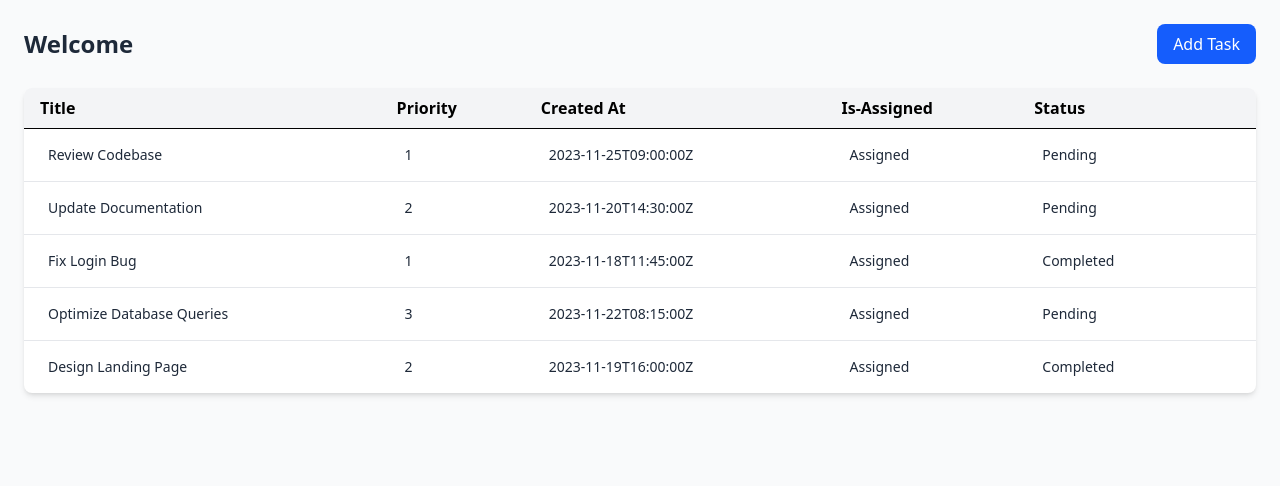
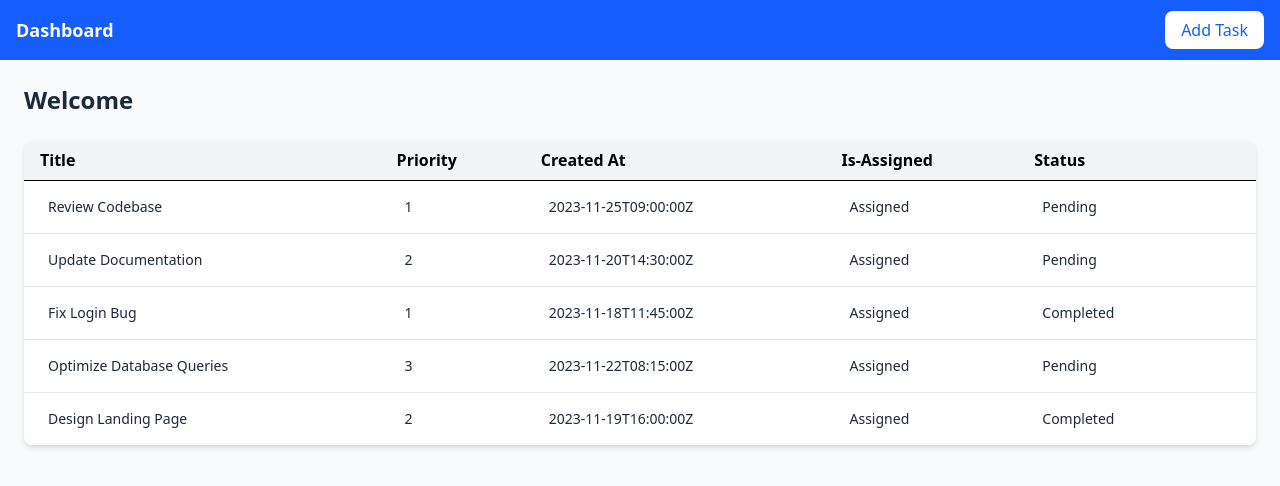
Before and after one commit to jae-red21/job-scheduler, a React (Vite) app in the folder frontend/: page / in a window 1280 px wide. Shown: the top 486 px of the page. Built offline with nearby package versions, Linux system fonts and the light colour scheme.

Commit message:
Add Navbar

```diff
--- a/frontend/src/App.tsx
+++ b/frontend/src/App.tsx
@@ -2,10 +2,12 @@ import { BrowserRouter, Route, Routes } from "react-router-dom";
 import SupervisorDashboard from "./components/SupervisorDashboard";
 import TaskForm from "./components/TaskForm";
 import tasks from "./tasks.json";
+import Navbar from "./components/Navbar";
 
 function App() {
   return (
     <BrowserRouter>
+    <Navbar />
       <Routes>
 
         <Route path="/" element={<SupervisorDashboard tasks={tasks} />} />
--- /dev/null
+++ b/frontend/src/components/Navbar.tsx
@@ -0,0 +1,21 @@
+import React from "react";
+import { NavLink } from "react-router-dom";
+
+const Navbar = () => {
+  return (
+    <nav className="bg-blue-600 p-4 shadow-md">
+      <div className="container mx-auto flex justify-between items-center">
+        <NavLink to="/"
+        className="text-white text-lg font-semibold hover:text-gray-200 transition duration-300"
+        >Dashboard</NavLink>
+        <div className="space-x-4">
+        <NavLink to="/supervisor-dashboard/new-task"
+        className="bg-white text-blue-600 px-4 py-2 rounded-lg hover:bg-gray-100 transition duration-300"
+        >Add Task</NavLink>
+        </div>
+      </div>
+    </nav>
+  );
+};
+
+export default Navbar;
--- a/frontend/src/components/SupervisorDashboard.tsx
+++ b/frontend/src/components/SupervisorDashboard.tsx
@@ -1,12 +1,12 @@
-import React from 'react';
-import { task } from '../types/task';
-import { NavLink } from 'react-router-dom';
+import React from "react";
+import { task } from "../types/task";
+import { NavLink } from "react-router-dom";
 
 type Props = {
-    tasks: task[]
-}
+  tasks: task[];
+};
 
-const SupervisorDashboard = ( {tasks}: Props) => {
+const SupervisorDashboard = ({ tasks }: Props) => {
   const theadStyle = "py-2 px-4 border-b font-semibold text-left";
 
   return (
@@ -14,12 +14,6 @@ const SupervisorDashboard = ( {tasks}: Props) => {
       {/* Header Section */}
       <div className="flex justify-between items-center mb-6">
         <h1 className="text-2xl font-bold text-gray-800">Welcome</h1>
-        <NavLink
-          to="/supervisor-dashboard/new-task"
-          className="bg-blue-600 text-white px-4 py-2 rounded-lg hover:bg-blue-700 transition duration-300"
-        >
-          Add Task
-        </NavLink>
       </div>
 
       {/* Table Section */}
@@ -36,8 +30,11 @@ const SupervisorDashboard = ( {tasks}: Props) => {
             </tr>
           </thead>
           <tbody className="divide-y divide-gray-200">
-            {tasks.map(task => (
-                <tr key={task.id} className="hover:bg-gray-50 transition duration-200">
+            {tasks.map((task) => (
+              <tr
+                key={task.id}
+                className="hover:bg-gray-50 transition duration-200"
+              >
                 <td className="px-6 py-4 whitespace-nowrap text-sm text-gray-800">
                   {task.name}
                 </td>
@@ -51,9 +48,8 @@ const SupervisorDashboard = ( {tasks}: Props) => {
                   {task.isAssigned ? "Assigned" : "Not Yet"}
                 </td>
                 <td className="px-6 py-4 whitespace-nowrap text-sm text-gray-800">
-                {task.isCompleted ? "Completed" : "Pending"}
+                  {task.isCompleted ? "Completed" : "Pending"}
                 </td>
-
               </tr>
             ))}
           </tbody>
```
